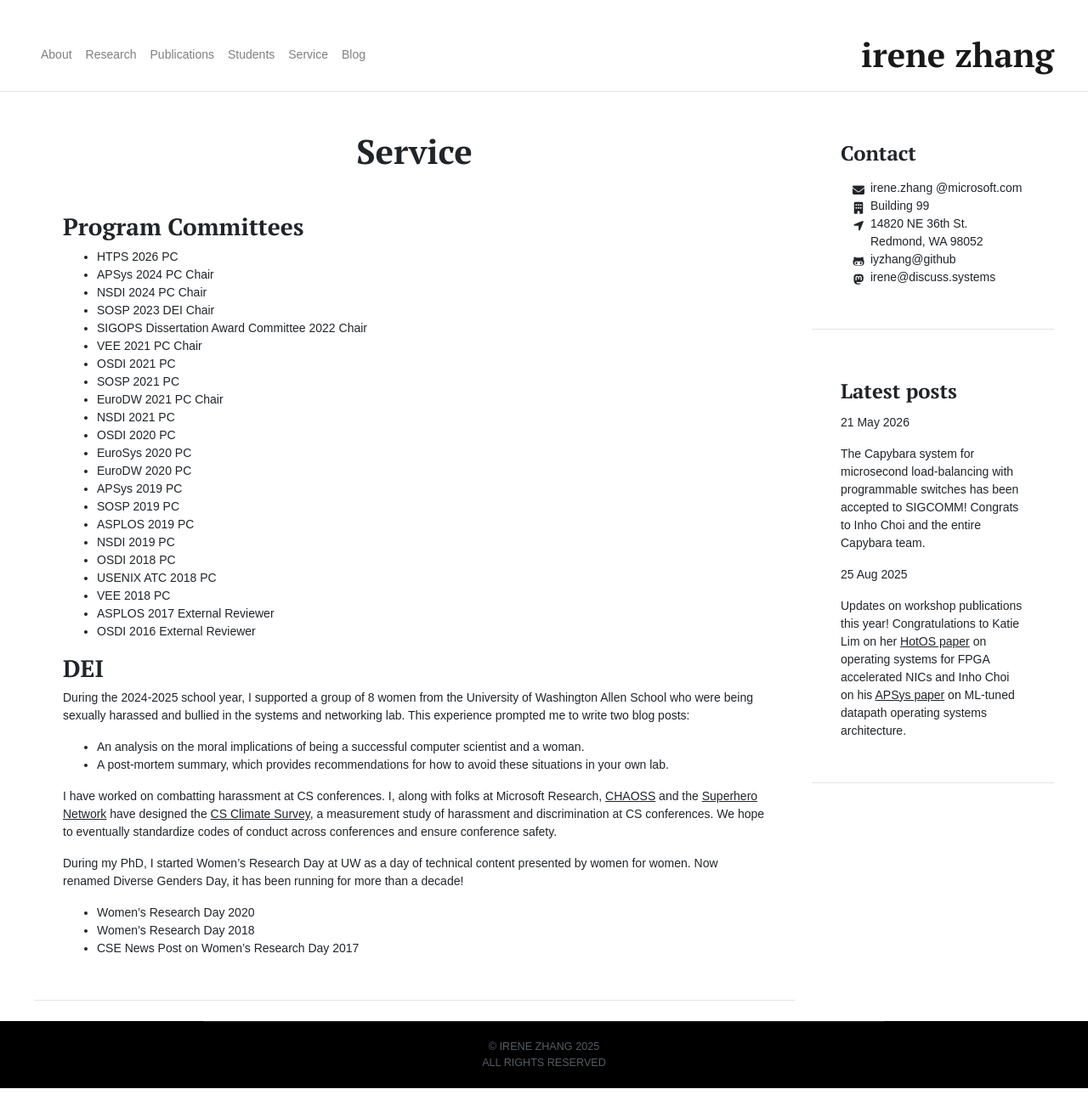
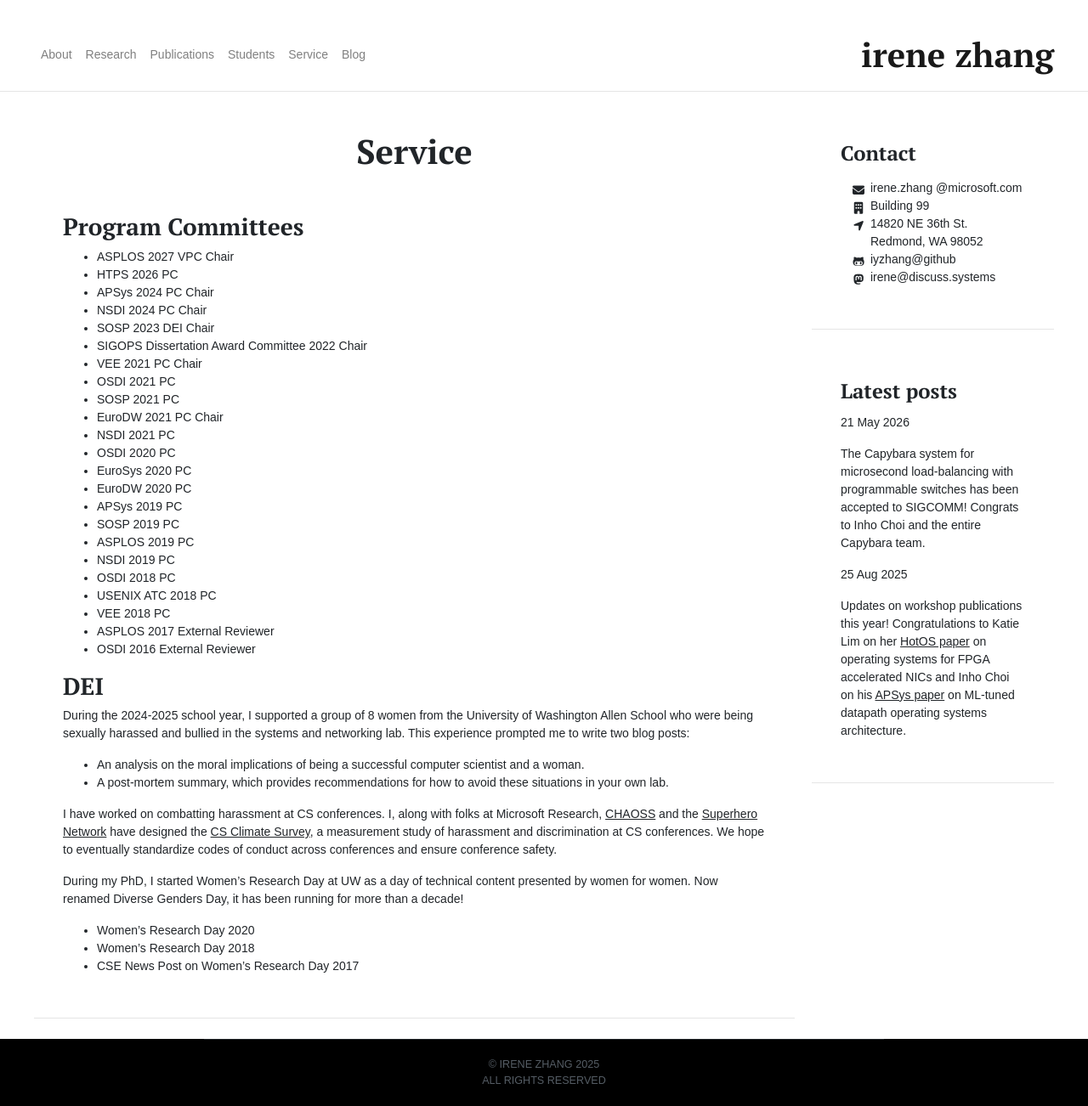
Before and after one commit to iyzhang/www, a Jekyll site: the page built from _pages/service.md, in a window 1280 px wide and 1302 px high. Shown: the whole window at 85% size. Built offline with Jekyll 4.4.1, drawn with Linux system fonts in a browser that asks for light colours; nearby versions of some CDN libraries; some web fonts are replaced.

Commit message:
cv update

```diff
--- a/_pages/service.md
+++ b/_pages/service.md
@@ -6,6 +6,7 @@ permalink: /service/
 
 ### Program Committees
 
+* ASPLOS 2027 VPC Chair
 * HTPS 2026 PC
 * APSys 2024 PC Chair
 * NSDI 2024 PC Chair
```
Also changed, not shown: 1 other file.
